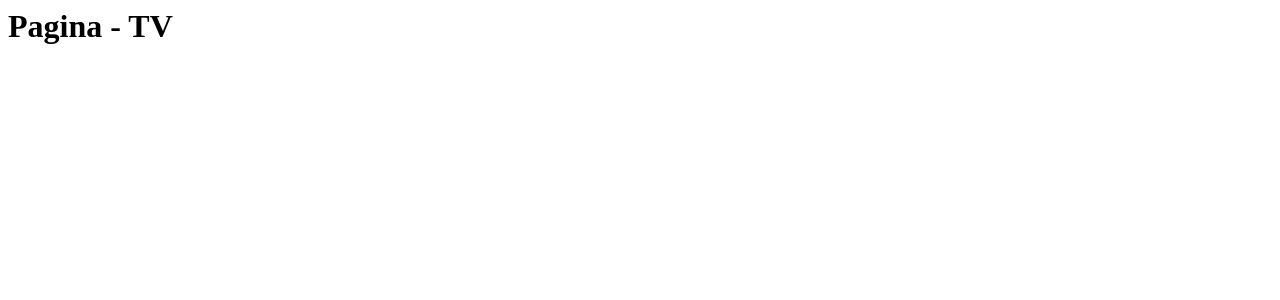
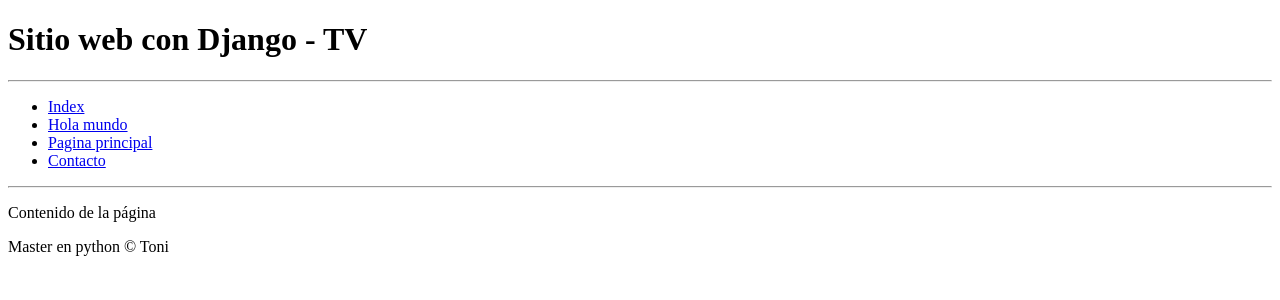
Before and after one commit to skril349/backend_python, a Django app: page /pagina-principal/ in a window 1280 px wide. Shown: the top 300 px of the page. Run offline with Django 5.2, Linux system fonts and the light colour scheme.

Commit message:
creating layouts and blocks

```diff
--- /dev/null
+++ b/Django_Flask/Django/FirstProject/miapp/templates/layout.html
@@ -0,0 +1,26 @@
+<!DOCTYPE html>
+<html lang="en">
+    <head>
+        <meta charset="UTF-8">
+        <meta name="viewport" content="width=device-width, initial-scale=1.0">
+        <title>{% block title %}{% endblock %}</title>
+    </head>
+    <body>
+        <h1>Sitio web con Django - TV</h1>
+        <hr/>
+        <ul>
+            <li><a href="/">Index</a></li>
+            <li><a href="/hola-mundo/">Hola mundo</a></li>
+            <li><a href="/pagina-principal/">Pagina principal</a></li>
+            <li><a href="/contacto/">Contacto</a></li>
+        </ul>
+        <hr/>
+
+        <div id="content">
+            {% block contenido %}
+                <!-- Aquí va mi contenido dinámico -->
+            {% endblock %}
+        </div>
+        <footer>Master en python &copy; Toni </footer>
+    </body>
+</html>
--- a/Django_Flask/Django/FirstProject/miapp/templates/pagina.html
+++ b/Django_Flask/Django/FirstProject/miapp/templates/pagina.html
@@ -1 +1,7 @@
-<h1>Pagina - TV</h1>
+{% extends "layout.html" %}
+
+{% block title %}<h1>Pagina - TV</h1>{% endblock %}
+
+{% block contenido %}
+    <p>Contenido de la página</p>
+{% endblock %}
```
Also changed, not shown: Django_Flask/Django/FirstProject/miapp/templates/contacto.html (+7 -1 lines), Django_Flask/Django/FirstProject/miapp/templates/holaMundo.html (+7 -1 lines), Django_Flask/Django/FirstProject/miapp/templates/index.html (+7 -3 lines).
